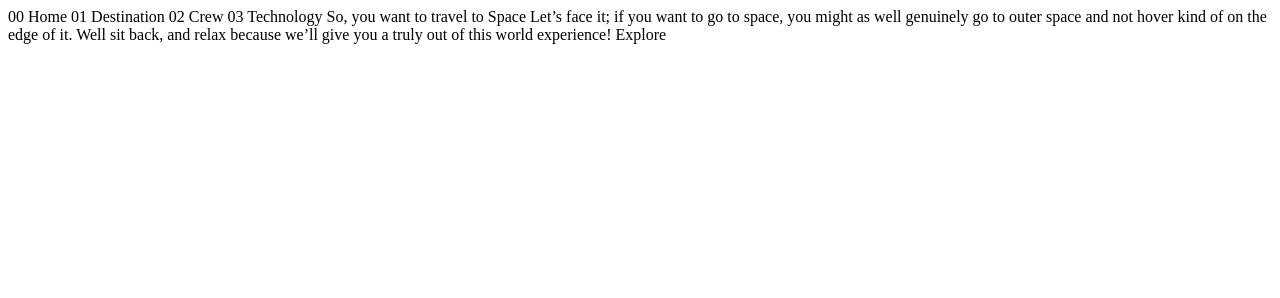
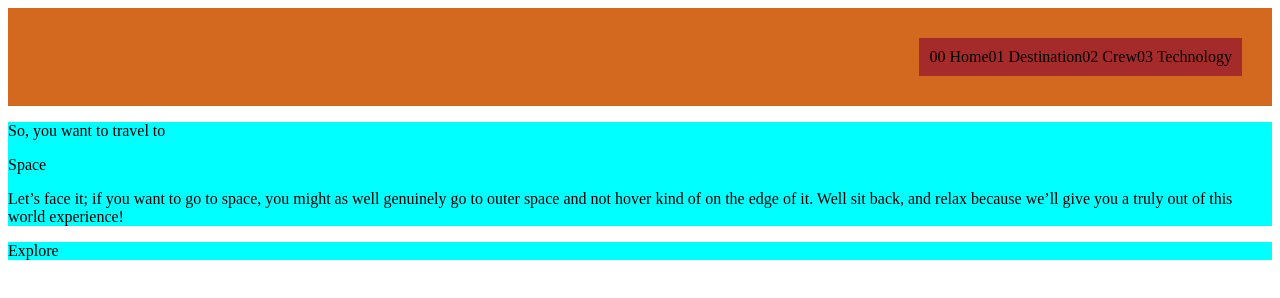
Before and after one commit to yMeeraki/space-tourism, a plain HTML site: page starter-code/index.html in a window 1280 px wide. Drawn offline with Linux system fonts and the light colour scheme.

Commit message:
index.html: Updated

```diff
--- a/starter-code/index.html
+++ b/starter-code/index.html
@@ -5,23 +5,44 @@
   <meta name="viewport" content="width=device-width, initial-scale=1.0">
 
   <link rel="icon" type="image/png" sizes="32x32" href="./assets/favicon-32x32.png">
+  <link rel="stylesheet" href="styles.css">
 
   <title>Frontend Mentor | Space tourism website</title>
 </head>
 <body>
 
-  00 Home
-  01 Destination
-  02 Crew
-  03 Technology
+  <header id="header">
+    <nav >
+      <ul id="header-nav">
+        <li>
+          <a>00 Home</a>
+        </li>
+        <li>
+          <a>01 Destination</a>
+        </li>
+        <li>
+          <a>02 Crew</a>
+        </li>
+        <li>
+          <a>03 Technology</a>
+        </li>
+      </ul>
+    </nav>
+  </header>
 
-  So, you want to travel to
-  Space
-  Let’s face it; if you want to go to space, you might as well genuinely go to
-  outer space and not hover kind of on the edge of it. Well sit back, and relax
-  because we’ll give you a truly out of this world experience!
+  <section>
+    <p>So, you want to travel to</p>
+    <p>Space</p>
+    <p>
+      Let’s face it; if you want to go to space, you might as well genuinely go to
+      outer space and not hover kind of on the edge of it. Well sit back, and relax
+      because we’ll give you a truly out of this world experience!
+    </p>
+  </section>
 
-  Explore
+  <section>
+    Explore
+  </section>
 
 </body>
 </html>
--- /dev/null
+++ b/starter-code/styles.css
@@ -0,0 +1,29 @@
+/* Styling of header*/
+#header{
+    background-color: chocolate;
+    padding: 20px;
+
+}
+
+#header-nav{
+    background-color: brown;
+    display: flex;
+    justify-self: flex-end;
+    padding: 10px;
+    margin:10px;
+}
+
+/*---------------------------------*/
+
+section{
+    background-color: aqua;
+
+}
+
+
+
+li{
+    list-style: none;
+    margin:0px;
+    padding: 0px;
+}
```
